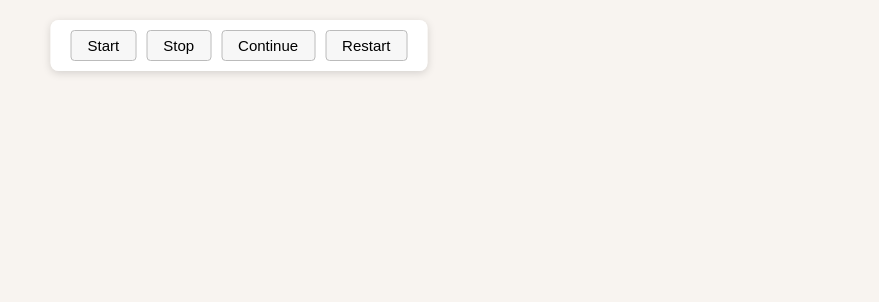
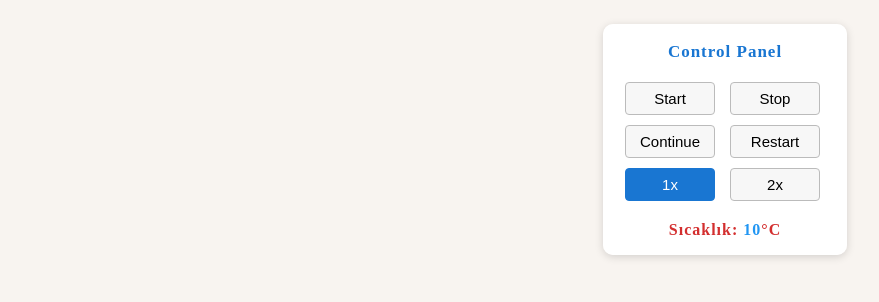
Before and after one commit to eyp091/tauri-mbtiles, a website: page src/index.html in a window 1280 px wide. Shown: the top 302 px of the page, without its empty margins (401-1280 px from the left). Drawn offline with nearby package versions, Linux system fonts and the light colour scheme; no server answers; animation ran at ten frames a second.

Commit message:
hızlandırma modu eklendi (1x, 2x). default sıcaklık değerleri ve renkleri eklendi. her koordinat için bir sıcaklık değeri atayarak güzergahı sıcaklık rengine göre renklendiriyor.

```diff
--- a/src/index.html
+++ b/src/index.html
@@ -26,45 +26,88 @@
       display: block;
     }
 
-    .controls {
+    .control-panel {
       position: absolute;
-      top: 20px;
-      left: 50%;
-      transform: translateX(-50%);
-      z-index: 10;
-      background: rgba(255, 255, 255, 0.95);
-      border-radius: 8px;
+      top: 24px;
+      right: 32px;
+      z-index: 20;
+      background: rgba(255, 255, 255, 0.97);
+      border-radius: 10px;
       box-shadow: 0 2px 8px rgba(0, 0, 0, 0.15);
-      padding: 10px 20px;
+      padding: 18px 22px 16px 22px;
+      min-width: 200px;
       display: flex;
+      flex-direction: column;
+      align-items: center;
       gap: 10px;
     }
 
-    .controls button {
-      padding: 6px 16px;
+    .control-panel-title {
+      font-size: 17px;
+      font-weight: 700;
+      margin-bottom: 10px;
+      color: #1976d2;
+      letter-spacing: 1px;
+    }
+
+    .control-panel-grid {
+      display: grid;
+      grid-template-columns: 1fr 1fr;
+      grid-template-rows: 1fr 1fr 1fr;
+      gap: 10px;
+      width: 100%;
+    }
+
+    .control-panel button {
+      padding: 7px 0;
       border: 1px solid #bbb;
       border-radius: 4px;
       background: #f7f7f7;
       font-size: 15px;
       cursor: pointer;
       transition: background 0.2s;
+      width: 90px;
+      font-weight: 500;
     }
 
-    .controls button:active {
+    .control-panel button.active {
       background: #1976d2;
       color: #fff;
       border-color: #1976d2;
+    }
+
+    .control-panel button:active {
+      background: #1976d2;
+      color: #fff;
+      border-color: #1976d2;
+    }
+
+    .temperature-info {
+      margin-top: 10px;
+      font-size: 16px;
+      font-weight: 600;
+      color: #d32f2f;
+      letter-spacing: 1px;
+      text-align: center;
     }
   </style>
 </head>
 
 <body>
   <div id="map"></div>
-  <div class="controls">
+  <div class="control-panel">
+    <div class="control-panel-title">Control Panel</div>
+    <div class="control-panel-grid">
       <button id="startBtn">Start</button>
       <button id="stopBtn">Stop</button>
       <button id="continueBtn">Continue</button>
       <button id="restartBtn">Restart</button>
+      <button id="speed1Btn" class="active">1x</button>
+      <button id="speed2Btn">2x</button>
+    </div>
+    <div class="temperature-info">
+      Sıcaklık: <span id="temperature-value">-</span>°C
+    </div>
   </div>
   <script>
     document.addEventListener("DOMContentLoaded", () => {
@@ -75,14 +118,39 @@
         zoom: 10
       });
 
+      // Sıcaklık değerleri ve renkleri
+      const temperatureSteps = [
+        { value: 10, color: "#2196f3" }, // Mavi
+        { value: 18, color: "#4caf50" }, // Yeşil
+        { value: 24, color: "#ffeb3b" }, // Sarı
+        { value: 30, color: "#ff9800" }, // Turuncu
+        { value: 36, color: "#d32f2f" }  // Kırmızı
+      ];
+
+      // Her nokta için sıcaklıkları sırayla ata
+      function getTemperatureForIndex(idx) {
+        return temperatureSteps[idx % temperatureSteps.length];
+      }
+
       const pathCoordinates = [
         [28.916, 41.038], [28.918, 41.040], [28.920, 41.042], [28.923, 41.041], [28.927, 41.039],
-        [28.930, 41.037], [28.933, 41.035], [28.937, 41.037], [28.940, 41.039], [28.943, 41.042],
-        [28.948, 41.044], [28.952, 41.046], [28.958, 41.048], [28.963, 41.049], [28.968, 41.050],
-        [28.974, 41.052], [28.980, 41.054], [28.986, 41.056], [28.990, 41.058], [28.994, 41.059],
-        [28.997, 41.056], [28.999, 41.054], [29.002, 41.057], [29.006, 41.059], [29.009, 41.056],
-        [29.012, 41.054], [29.015, 41.052], [29.019, 41.055], [29.023, 41.058], [29.027, 41.060],
-        [29.030, 41.062], [29.034, 41.061], [29.038, 41.059]
+        [28.930, 41.037], [28.933, 41.035], [28.935, 41.033], [28.937, 41.031], [28.940, 41.029],
+        [28.943, 41.027], [28.945, 41.025], [28.947, 41.023], [28.949, 41.024], [28.951, 41.026],
+        [28.953, 41.028], [28.955, 41.030], [28.957, 41.032], [28.959, 41.034], [28.961, 41.036],
+        [28.963, 41.038], [28.965, 41.040], [28.967, 41.042], [28.969, 41.041], [28.971, 41.039],
+        [28.973, 41.037], [28.975, 41.035], [28.977, 41.033], [28.979, 41.031], [28.981, 41.029],
+        [28.983, 41.031], [28.985, 41.033], [28.987, 41.035], [28.989, 41.037], [28.991, 41.039],
+        [28.993, 41.041], [28.995, 41.043], [28.997, 41.042], [28.999, 41.040], [29.001, 41.038],
+        [29.003, 41.036], [29.005, 41.034], [29.007, 41.032], [29.009, 41.030], [29.011, 41.028],
+        [29.013, 41.026], [29.015, 41.024], [29.017, 41.022], [29.019, 41.020], [29.021, 41.018],
+        [29.023, 41.019], [29.025, 41.021], [29.027, 41.023], [29.029, 41.025], [29.031, 41.027],
+        [29.033, 41.029], [29.035, 41.031], [29.037, 41.033], [29.039, 41.035], [29.041, 41.033],
+        [29.043, 41.031], [29.045, 41.029], [29.047, 41.028], [29.049, 41.027], [29.051, 41.026],
+        [29.053, 41.025], [29.055, 41.024], [29.057, 41.023], [29.059, 41.022], [29.061, 41.021],
+        [29.063, 41.020], [29.065, 41.019], [29.067, 41.018], [29.069, 41.017], [29.071, 41.016],
+        [29.073, 41.015], [29.075, 41.014], [29.077, 41.015], [29.079, 41.016], [29.081, 41.017],
+        [29.083, 41.018], [29.085, 41.019], [29.087, 41.020], [29.089, 41.021], [29.091, 41.022],
+        [29.093, 41.023], [29.095, 41.024], [29.097, 41.025], [29.099, 41.026], [29.101, 41.027]
       ];
       const totalPoints = pathCoordinates.length;
 
@@ -93,8 +161,64 @@
       let animationFrameId = null;
       let isPaused = false;
       let pausedTimestamp = null;
+      let passedCoords = [];
+      let passedTemps = [];
+      let speed = 1; // 1x veya 2x
+
+      // Çoklu renkli çizgi için dinamik layer
+      function updatePassedLine() {
+        // Her segmenti ayrı bir Feature olarak çiz
+        const features = [];
+        for (let i = 1; i < passedCoords.length; i++) {
+          features.push({
+            type: 'Feature',
+            geometry: {
+              type: 'LineString',
+              coordinates: [passedCoords[i - 1], passedCoords[i]]
+            },
+            properties: {
+              color: getTemperatureForIndex(i - 1).color
+            }
+          });
+        }
+        map.getSource('passed-line').setData({
+          type: 'FeatureCollection',
+          features
+        });
+      }
+
+      // Layer'ı çoklu renkli çizgiye uygun hale getir
+      function addPassedLineLayer() {
+        map.addSource('passed-line', {
+          type: 'geojson',
+          data: {
+            type: 'FeatureCollection',
+            features: []
+          }
+        });
+        map.addLayer({
+          id: 'passed-line-layer',
+          type: 'line',
+          source: 'passed-line',
+          layout: {
+            'line-cap': 'round',
+            'line-join': 'round'
+          },
+          paint: {
+            'line-width': 4,
+            'line-color': [
+              'case',
+              ['has', 'color'],
+              ['get', 'color'],
+              '#d32f2f'
+            ]
+          }
+        });
+      }
 
       map.on('load', () => {
+        addPassedLineLayer();
+
         // Marker için img oluştur
         img = document.createElement("img");
         img.src = './airplane.png';
@@ -131,12 +255,22 @@
           return [lng, lat];
         }
 
+        function updateTemperatureInfo(idx) {
+          const tempObj = getTemperatureForIndex(idx);
+          document.getElementById('temperature-value').innerText = tempObj.value;
+          document.getElementById('temperature-value').style.color = tempObj.color;
+        }
+
         function resetMarker() {
           currentIndex = 0;
           segmentStart = null;
           segmentBearing = 0;
+          passedCoords = [pathCoordinates[0]];
+          passedTemps = [getTemperatureForIndex(0)];
           marker.setLngLat(pathCoordinates[0]);
           marker.setRotation(computeBearing(pathCoordinates[0], pathCoordinates[1]) - 90);
+          updatePassedLine();
+          updateTemperatureInfo(0);
         }
 
         function animateStep(timestamp) {
@@ -153,9 +287,10 @@
                 pathCoordinates[currentIndex + 1]
               );
               marker.setRotation(segmentBearing - 90);
+              updateTemperatureInfo(currentIndex);
             }
           }
-          const segmentDuration = 800;
+          const segmentDuration = 800 / speed;
           const elapsed = timestamp - segmentStart;
           const t = Math.min(elapsed / segmentDuration, 1);
 
@@ -170,6 +305,15 @@
           const [lng, lat] = interpolateLatLng(from, to, t);
           marker.setLngLat([lng, lat]);
 
+          // Geçilen noktayı çizgiye ekle
+          if (t === 1) {
+            passedCoords.push([lng, lat]);
+            passedTemps.push(getTemperatureForIndex(currentIndex + 1));
+            updatePassedLine();
+          } else if (passedCoords.length === 1) {
+            updatePassedLine();
+          }
+
           if (t < 1) {
             animationFrameId = requestAnimationFrame(animateStep);
           } else {
@@ -180,21 +324,27 @@
         }
 
         // Buton işlevleri
-        document.getElementById('startBtn').onclick = function() {
+        function setSpeed(newSpeed) {
+          speed = newSpeed;
+          document.getElementById('speed1Btn').classList.toggle('active', speed === 1);
+          document.getElementById('speed2Btn').classList.toggle('active', speed === 2);
+        }
+
+        document.getElementById('startBtn').onclick = function () {
           if (animationFrameId) cancelAnimationFrame(animationFrameId);
+          setSpeed(1);
           resetMarker();
           isPaused = false;
           animationFrameId = requestAnimationFrame(animateStep);
         };
 
-        document.getElementById('stopBtn').onclick = function() {
+        document.getElementById('stopBtn').onclick = function () {
           isPaused = true;
         };
 
-        document.getElementById('continueBtn').onclick = function() {
+        document.getElementById('continueBtn').onclick = function () {
           if (!isPaused) return;
           isPaused = false;
-          // segmentStart'ı pause edilen zamana göre ayarla
           if (pausedTimestamp !== null) {
             segmentStart += performance.now() - pausedTimestamp;
             pausedTimestamp = null;
@@ -202,14 +352,23 @@
           animationFrameId = requestAnimationFrame(animateStep);
         };
 
-        document.getElementById('restartBtn').onclick = function() {
+        document.getElementById('restartBtn').onclick = function () {
           if (animationFrameId) cancelAnimationFrame(animationFrameId);
+          setSpeed(1);
           resetMarker();
           isPaused = false;
           animationFrameId = requestAnimationFrame(animateStep);
         };
 
+        document.getElementById('speed1Btn').onclick = function () {
+          setSpeed(1);
+        };
+        document.getElementById('speed2Btn').onclick = function () {
+          setSpeed(2);
+        };
+
         // Başlangıçta marker'ı sıfırla
+        setSpeed(1);
         resetMarker();
       });
     });
```
Lines whose indentation alone changed are shown as unchanged.
